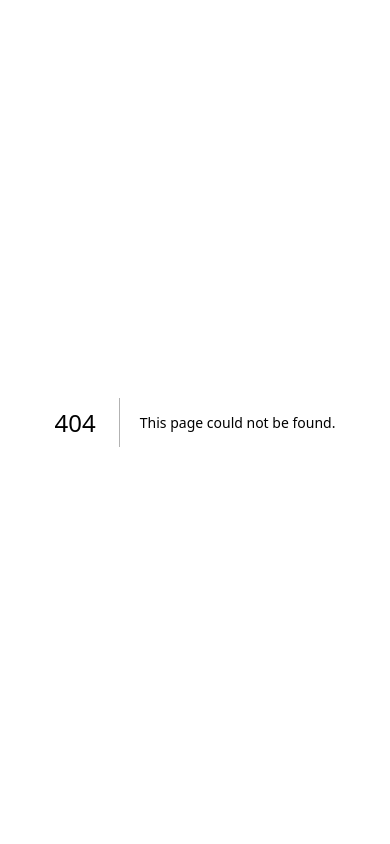
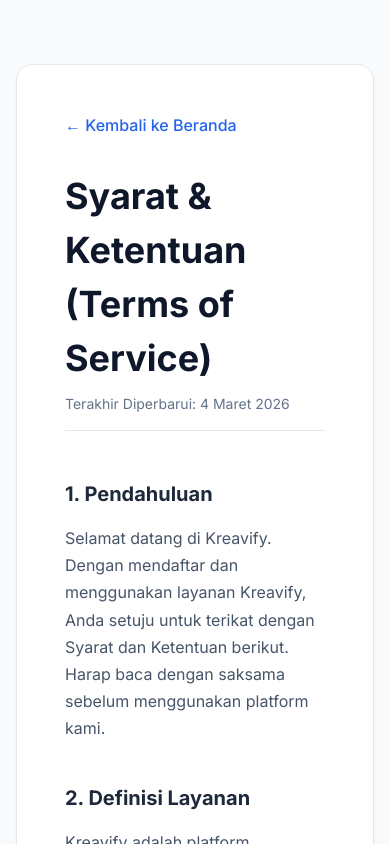
Before and after one commit to yoockh/kreavify, a Next.js app in the folder frontend/: page /terms in a window 390 px wide. Before the commit this address had no page. Shown: the top 844 px of the page. Built offline with nearby package versions, Linux system fonts and the light colour scheme.

Commit message:
feat: Add Privacy Policy and Terms & Conditions pages and enhance sidebar responsiveness.

```diff
--- /dev/null
+++ b/frontend/src/app/terms/page.js
@@ -0,0 +1,57 @@
+import Link from 'next/link';
+import styles from './page.module.css';
+
+export default function TermsPage() {
+    return (
+        <div className={styles.container}>
+            <div className={styles.content}>
+                <Link href="/" className={styles.backLink}>&larr; Kembali ke Beranda</Link>
+                <h1 className={styles.title}>Syarat & Ketentuan (Terms of Service)</h1>
+                <p className={styles.lastUpdated}>Terakhir Diperbarui: 4 Maret 2026</p>
+
+                <section className={styles.section}>
+                    <h2>1. Pendahuluan</h2>
+                    <p>
+                        Selamat datang di Kreavify. Dengan mendaftar dan menggunakan layanan Kreavify, Anda setuju untuk terikat
+                        dengan Syarat dan Ketentuan berikut. Harap baca dengan saksama sebelum menggunakan platform kami.
+                    </p>
+                </section>
+
+                <section className={styles.section}>
+                    <h2>2. Definisi Layanan</h2>
+                    <p>
+                        Kreavify adalah platform pembuatan invoice digital dan penerimaan pembayaran untuk pekerja lepas (freelancer)
+                        dan pelaku usaha kreatif di Indonesia. Kami bukan bank, melainkan penyedia layanan teknologi yang bermitra dengan
+                        Payment Gateway berlisensi (Midtrans) untuk memproses transaksi.
+                    </p>
+                </section>
+
+                <section className={styles.section}>
+                    <h2>3. Akun Pengguna</h2>
+                    <ul>
+                        <li>Anda harus memberikan informasi yang akurat, lengkap, dan terbaru saat mendaftar.</li>
+                        <li>Anda bertanggung jawab menjaga kerahasiaan kata sandi dan keamanan akun Anda.</li>
+                        <li>Kreavify berhak menangguhkan atau menghapus akun yang diduga melakukan tindakan penipuan, spam, atau melanggar hukum.</li>
+                    </ul>
+                </section>
+
+                <section className={styles.section}>
+                    <h2>4. Transaksi & Biaya</h2>
+                    <p>
+                        Setiap transaksi pembayaran yang berhasil melalui tautan Kreavify dapat dikenakan biaya pemrosesan standar dari
+                        pihak ketiga (Payment Gateway). Kreavify tidak memotong saldo utama kecuali disebutkan secara tertulis pada halaman tagihan.
+                        Proses pencairan dana mematuhi kebijakan SLA Payment Gateway.
+                    </p>
+                </section>
+
+                <section className={styles.section}>
+                    <h2>5. Pembatasan Tanggung Jawab (Disclaimer)</h2>
+                    <p>
+                        Kreavify menyediakan platform secara "AS IS" (sebagaimana adanya). Kami tidak menjamin kelangsungan spesifik bisnis
+                        Anda dan tidak bertanggung jawab atas sengketa antara kreator dan klien terkait kualitas produk/jasa yang ditagihkan melalui platform kami.
+                    </p>
+                </section>
+            </div>
+        </div>
+    );
+}
--- /dev/null
+++ b/frontend/src/app/terms/page.module.css
@@ -0,0 +1,69 @@
+.container {
+    min-height: 100vh;
+    background-color: #f8fafc;
+    padding: 4rem 1rem;
+}
+
+.content {
+    max-width: 800px;
+    margin: 0 auto;
+    background: white;
+    padding: 3rem;
+    border-radius: 1rem;
+    box-shadow: 0 4px 6px -1px rgba(0, 0, 0, 0.05);
+    border: 1px solid #e2e8f0;
+}
+
+.backLink {
+    display: inline-block;
+    color: var(--primary);
+    text-decoration: none;
+    font-weight: 500;
+    margin-bottom: 2rem;
+}
+
+.backLink:hover {
+    text-decoration: underline;
+}
+
+.title {
+    font-size: 2.25rem;
+    font-weight: 800;
+    color: #0f172a;
+    margin-bottom: 0.5rem;
+}
+
+.lastUpdated {
+    color: #64748b;
+    font-size: 0.875rem;
+    margin-bottom: 3rem;
+    padding-bottom: 1rem;
+    border-bottom: 1px solid #e2e8f0;
+}
+
+.section {
+    margin-bottom: 2.5rem;
+}
+
+.section h2 {
+    font-size: 1.25rem;
+    font-weight: 700;
+    color: #1e293b;
+    margin-bottom: 1rem;
+}
+
+.section p {
+    color: #475569;
+    line-height: 1.7;
+    margin-bottom: 1rem;
+}
+
+.section ul {
+    padding-left: 1.5rem;
+    color: #475569;
+    line-height: 1.7;
+}
+
+.section li {
+    margin-bottom: 0.5rem;
+}
```
Also changed, not shown: frontend/src/app/privacy/page.js (added, +50 -0 lines), frontend/src/app/register/page.js (+37 -0 lines), frontend/src/components/Sidebar.js (+15 -2 lines), frontend/src/components/sidebar.module.css (+5 -5 lines), 1 other file (tests, documents, lock files or other folders).
